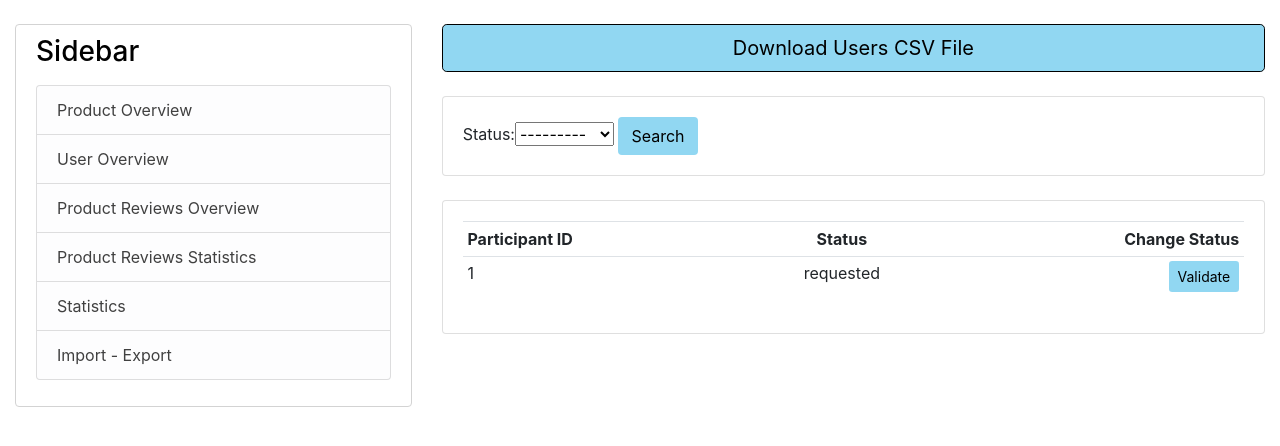
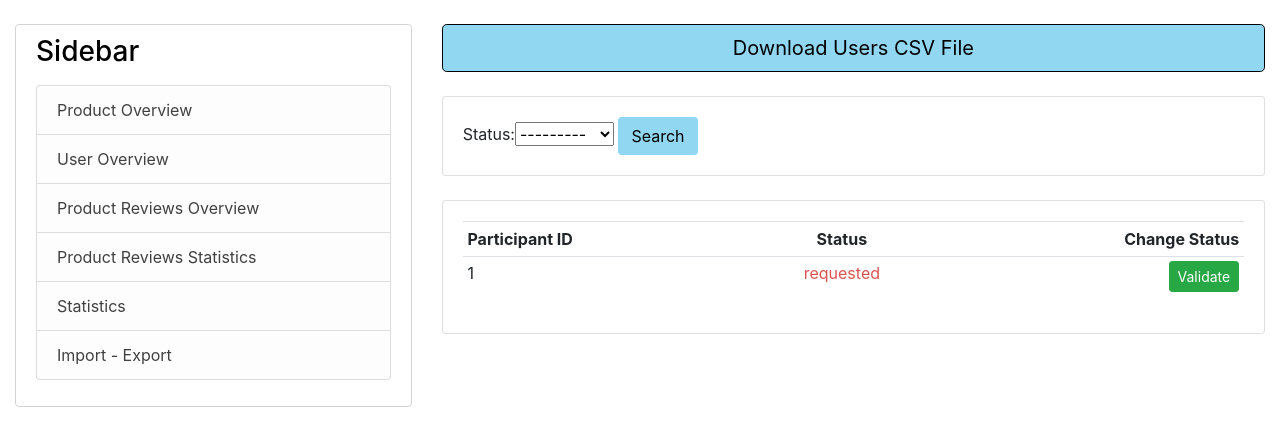
Before and after one commit to TimKie/BSP3, a Django app: page /user_overview/ in a window 1280 px wide. Shown: the part 56-502 px from the top of the page. Run offline with Django 3.2, Linux system fonts and the light colour scheme; a user stored in the database is signed in; tables that the repository leaves empty hold one stand-in row (values such as "Sample post"); some libraries are stand-ins or nearby versions.

Commit message:
changed user page and added icons to product reviews

```diff
--- a/GoodnessGroceries/templates/GoodnessGroceries/user_overview.html
+++ b/GoodnessGroceries/templates/GoodnessGroceries/user_overview.html
@@ -32,17 +32,23 @@
                     {% for user in users %}
                     <tr>
                         <td style="text-align:left">{{user.participant_id}}</td>
-                        <td style="text-align:center">{{user.status}}</td>
+                        {% if user.status == 'valid' %}
+                            <td style="text-align:center; color: #5cb85c">{{user.status}}</td>
                             <td style="text-align:right">
                                 <form action="{% url 'GoodnessGroceries-update_status_of_users' user.participant_id %}" method=POST>
                                     {% csrf_token %}
-                                {% if user.status == 'valid' %}
                                         <button class="btn btn-secondary btn-sm" type="submit" disabled>Validate</button>
-                                {% elif user.status == 'requested' %}
-                                    <button class="btn btn-FilterSearch btn-sm" type="submit">Validate</button>
-                                {% endif %}
                                 </form>
                             </td>
+                        {% elif user.status == 'requested' %}
+                            <td style="text-align:center; color: #d9534f">{{user.status}}</td>
+                            <td style="text-align:right">
+                                <form action="{% url 'GoodnessGroceries-update_status_of_users' user.participant_id %}" method=POST>
+                                    {% csrf_token %}
+                                        <button class="btn btn-success btn-sm" type="submit">Validate</button>
+                                </form>
+                            </td>
+                        {% endif %}
                     </tr>
                     {% endfor %}
 
```
Lines whose indentation alone changed are shown as unchanged.
